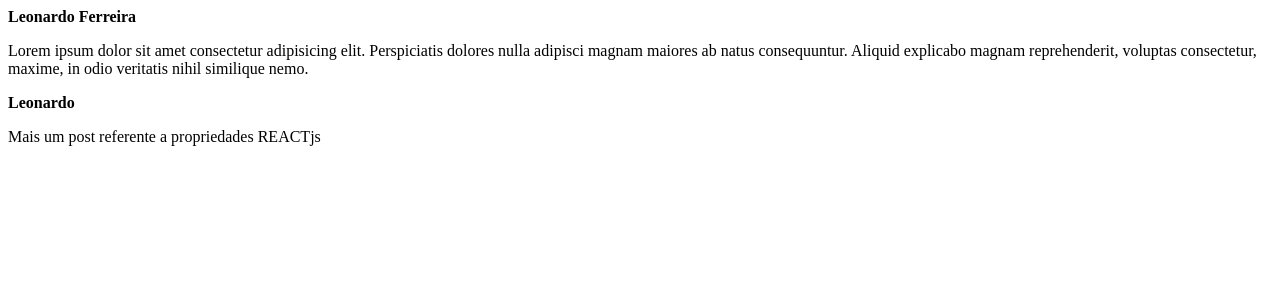
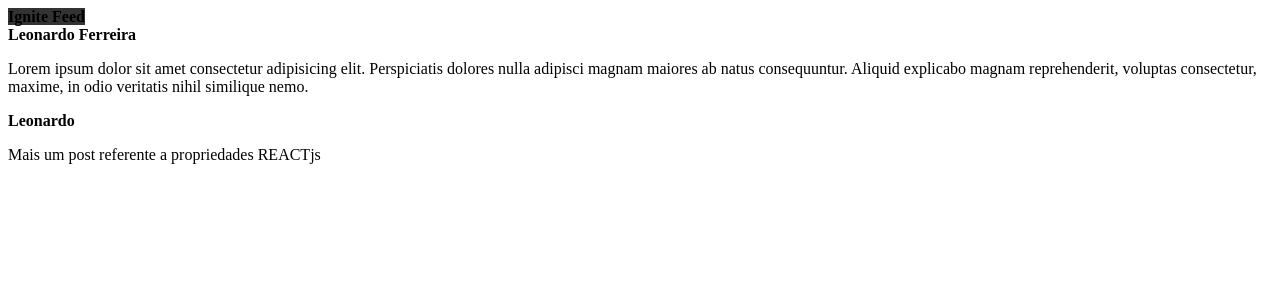
Before and after one commit to leonardoffirmino/01-fundamentos-reactjs, a React (Vite) app: page / in a window 1280 px wide. Shown: the top 300 px of the page. Built offline with nearby package versions, Linux system fonts and the light colour scheme.

Commit message:
Css modules introduction

```diff
--- a/src/App.jsx
+++ b/src/App.jsx
@@ -1,10 +1,14 @@
 import { Post } from './Post';
+import { Header } from './components/Header';
 
 export function App() {
 
 
   return (
     <div>
+      <Header />
+
+
       <Post
         author="Leonardo Ferreira"
         content="Lorem ipsum dolor sit amet consectetur adipisicing elit. Perspiciatis dolores nulla adipisci magnam maiores ab natus consequuntur. Aliquid explicabo magnam reprehenderit, voluptas consectetur, maxime, in odio veritatis nihil similique nemo."
--- /dev/null
+++ b/src/components/Header.jsx
@@ -0,0 +1,7 @@
+import styles from './Header.module.css';
+
+export function Header() {
+  return (
+    <strong className={styles.header}>Ignite Feed</strong>
+  );
+};
--- /dev/null
+++ b/src/components/Header.module.css
@@ -0,0 +1,4 @@
+.header {
+  background: #333;
+  height: 80px;
+}
```
